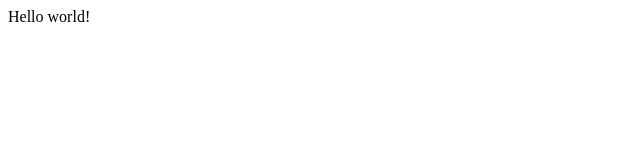
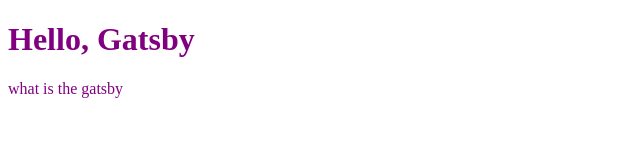
Before and after one commit to menglu95/Gatsby-simple-exam, a Gatsby site: page / in a window 1280 px wide. Shown: the whole page, without its empty margins (0-640 px from the left). Built offline with nearby package versions, Linux system fonts and the light colour scheme; Gatsby itself is replaced by a stand-in of ours.

Commit message:
1st commit

```diff
--- a/src/pages/index.js
+++ b/src/pages/index.js
@@ -1,5 +1,12 @@
 import React from "react"
 
-export default function Home() {
-  return <div>Hello world!</div>
+function Home() {
+  return (
+    <div style={{ color: `purple` }}>
+      <h1>Hello, Gatsby</h1>
+      <p>what is the gatsby</p>
+    </div>
+  )
 }
+
+export default Home
```
